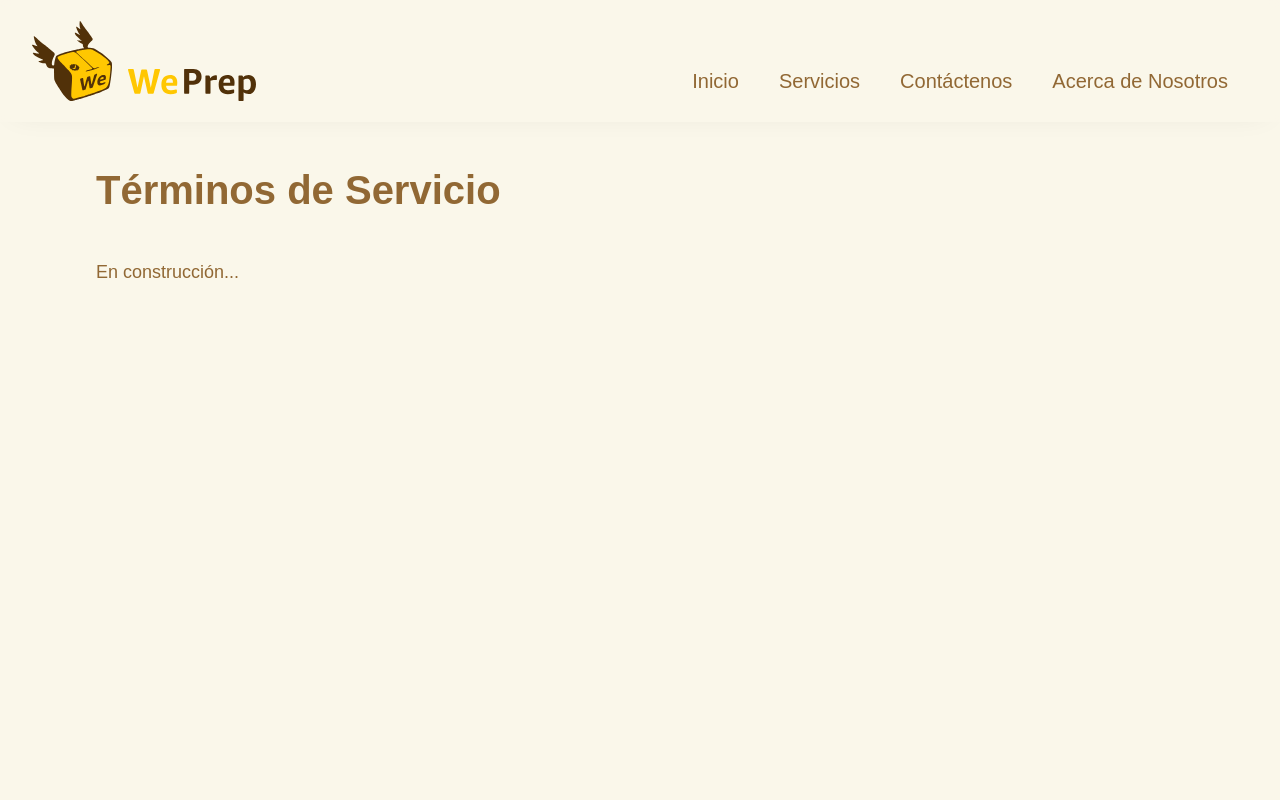
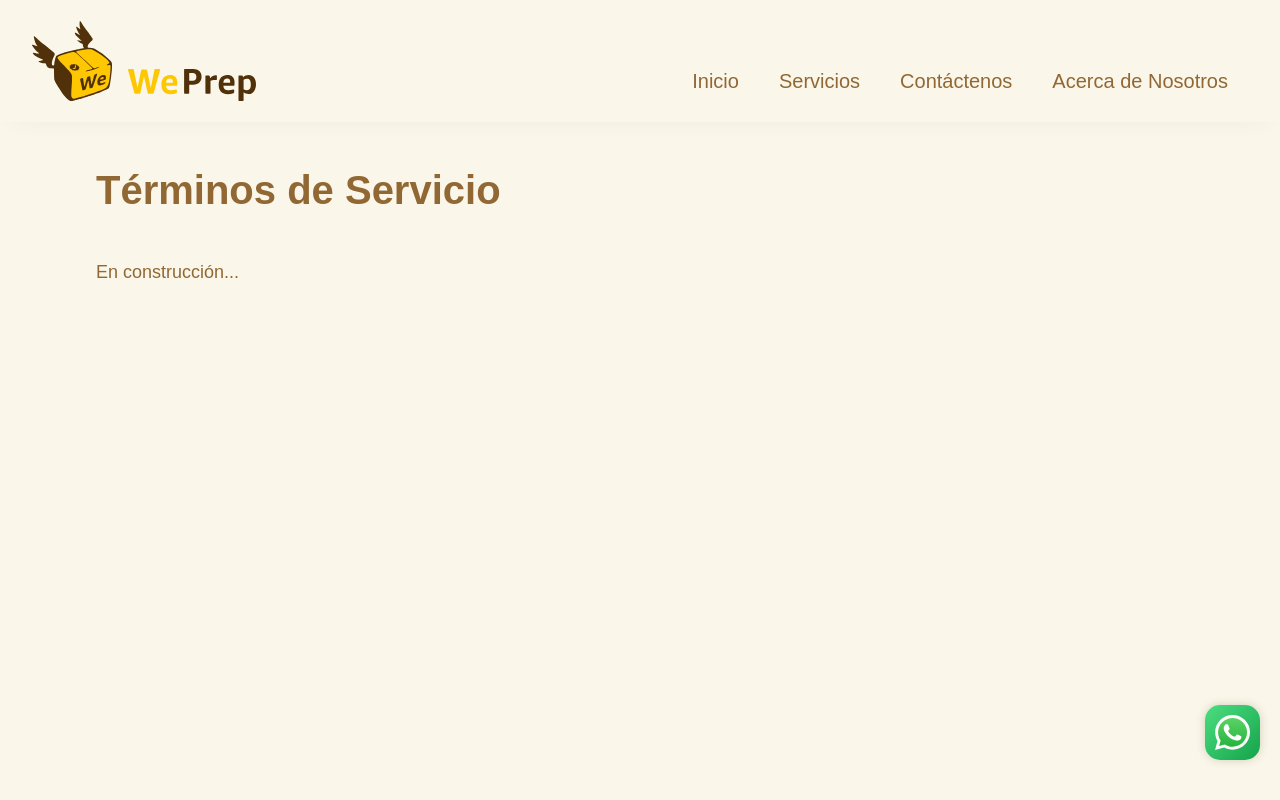
Before and after one commit to micaellatorre/weprep-app, a Next.js app: page /terms-y-conds in a window 1280 px wide. Shown: the top 800 px of the page. Built offline with nearby package versions, Linux system fonts and the light colour scheme.

Commit message:
Update (0.1.5): se agrego el botón flotante de whatsapp junto con optimizaciones menores.

```diff
--- /dev/null
+++ b/components/widgets/WhatsAppBubble.tsx
@@ -0,0 +1,20 @@
+import Link from "next/link";
+import Image from "next/image";
+
+const WhatsAppBubble: React.FC = () => {
+    return (
+        <Link
+            className="bg-gradient-to-br from-green-400 to-green-600 rounded-[15px] fixed right-[20px] bottom-[40px] shadow-[0px_0px_10px_rgba(48,40,6,0.2)] h-[55px] w-[55px] transition-all duration-300 hover:h-[65px] hover:w-[65px]"
+            href='https://api.whatsapp.com/send/?phone=5491131134463&text&type=phone_number&app_absent=0' target="_blank" rel="noopener noreferrer"
+        >
+            <Image
+                src="/whatsapp-icon.svg"
+                alt="WhatsApp"
+                fill
+                className="h-full w-full p-[10px] transition-all duration-300"
+            />
+        </Link>
+    );
+};
+
+export default WhatsAppBubble;
--- a/package.json
+++ b/package.json
@@ -1,6 +1,6 @@
 {
   "name": "weprep-app",
-  "version": "0.1.4",
+  "version": "0.1.5",
   "private": true,
   "type": "module",
   "scripts": {
--- a/src/pages/_app.tsx
+++ b/src/pages/_app.tsx
@@ -1,10 +1,12 @@
 import { type AppType } from "next/app";
+import WhatsAppBubble from "components/widgets/WhatsAppBubble";
 
 import "~/styles/globals.css";
 
 const MyApp: AppType = ({ Component, pageProps }) => {
   return (
     <main className="font-sans">
+      <WhatsAppBubble />
       <Component {...pageProps} />
     </main>
   );
--- a/src/pages/acerca-de-nosotros.tsx
+++ b/src/pages/acerca-de-nosotros.tsx
@@ -19,9 +19,9 @@ export default function AcercaDeNosotros() {
                 <div className="flex flex-col px-[20px] sm:px-24 pt-[120px] pb-[50px] sm:pt-40 sm:pb-24 gap-[50px] sm:gap-24 2xl:px-52">
                     {/* Intro */}
                     <div className="flex flex-col gap-[30px] sm:gap-10">
-                        <h3 className="text-[30px] sm:text-[40px] text-[#916834] font-bold">
+                        <h1 className="text-[30px] sm:text-[40px] text-[#916834] font-bold">
                             Somos WePrep
-                        </h3>
+                        </h1>
                         <p className="text-[16px] sm:text-[18px] text-[#916834] leading-[25px] text-justify">
                             Un equipo de emprendedores argentinos que incursionamos en el apasionante mundo de Amazon FBA en el año 2022. Desde entonces, hemos experimentado un crecimiento significativo, alcanzando cifras de facturación que nos han permitido consolidarnos como vendedores exitosos en esta plataforma global.
                             <br />
--- a/src/pages/index.tsx
+++ b/src/pages/index.tsx
@@ -46,9 +46,9 @@ export default function Home() {
         <div className="flex flex-col px-[20px] sm:px-24 pt-[80px] pb-[50px] sm:pt-24 sm:pb-24 gap-[80px] sm:gap-24 2xl:px-52">
           {/* Quienes Somos */}
           <div className="flex flex-col gap-[30px] sm:gap-10">
-            <h3 className="text-[30px] sm:text-[40px] text-[#916834] font-bold">
+            <h1 className="text-[30px] sm:text-[40px] text-[#916834] font-bold">
               ¿Quiénes Somos?
-            </h3>
+            </h1>
             <p className="text-[16px] sm:text-[18px] text-[#916834] leading-8 text-justify">
               Somos un equipo de emprendedores argentinos que incursionamos en el apasionante mundo de Amazon FBA en el año 2022. Desde entonces, hemos experimentado un crecimiento significativo, alcanzando cifras de facturación que nos han permitido consolidarnos como vendedores exitosos en esta plataforma global.
               <br />
--- a/src/pages/servicios.tsx
+++ b/src/pages/servicios.tsx
@@ -83,9 +83,9 @@ export default function Servicios() {
                 <div className="flex flex-col px-[20px] sm:px-24 pt-[120px] pb-[50px] sm:pt-40 sm:pb-24 gap-[50px] sm:gap-14 2xl:px-52">
                     {/* Intro */}
                     <div className="flex flex-col gap-[30px] sm:gap-10">
-                        <h3 className="text-[30px] sm:text-[40px] text-[#916834] font-bold">
+                        <h1 className="text-[30px] sm:text-[40px] text-[#916834] font-bold">
                             Nuestros Servicios
-                        </h3>
+                        </h1>
                         <p className="text-[16px] sm:text-[18px] text-[#916834] leading-[25px] text-justify">
                             Explora nuestros servicios principales: <strong>FBA</strong> y <strong>FBM</strong>. Nos orgullecemos de ofrecer soluciones integrales para tus necesidades de comercio en Amazon. Desde la recepción hasta el envío, nos encargamos de cada paso del proceso logístico para garantizar la eficiencia y la calidad en tus operaciones. Descubre cómo podemos simplificar tu experiencia de venta en línea y ayudarte a alcanzar tus objetivos comerciales.
                         </p>
--- a/src/pages/terms-y-conds.tsx
+++ b/src/pages/terms-y-conds.tsx
@@ -10,16 +10,16 @@ export default function TermsYConds() {
                 <title>WePrep - Términos de Servicio</title>
                 <meta name="description" content="Nos especializamos en la recepción, evaluación y adecuación de productos conforme a los rigurosos criterios de preparación establecidos por Amazon, de modo que nuestros clientes puedan dedicarse a expandir sus negocios, explorando y descubriendo nuevas opciones de productos." />
                 <meta name="viewport" content="width=device-width, initial-scale=1.0" />
-                <link rel="icon" href="/favicon.ico" />
+                <link rel="icon" href="/favicon.ico" type="image/x-icon"/>
             </Head>
             <main className="flex min-h-screen w-full flex-col items-center justify-center bg-[#FAF7EA]">
                 <NavBar />
                 <div className="flex w-full min-h-screen flex-col px-[20px] sm:px-24 pt-[120px] pb-[50px] sm:pt-40 sm:pb-24 gap-[50px] sm:gap-24 2xl:px-52">
                     {/* Intro */}
                     <div className="flex flex-col gap-[30px] sm:gap-10">
-                        <h3 className="text-[30px] sm:text-[40px] text-[#916834] font-bold">
+                        <h1 className="text-[30px] sm:text-[40px] text-[#916834] font-bold">
                             Términos de Servicio
-                        </h3>
+                        </h1>
                         <p className="text-[16px] sm:text-[18px] text-[#916834] leading-[25px] text-justify">
                             En construcción...
                         </p>
```
Also changed, not shown: src/pages/contacto.tsx (+4 -4 lines), public/whatsapp-icon.svg (added).
